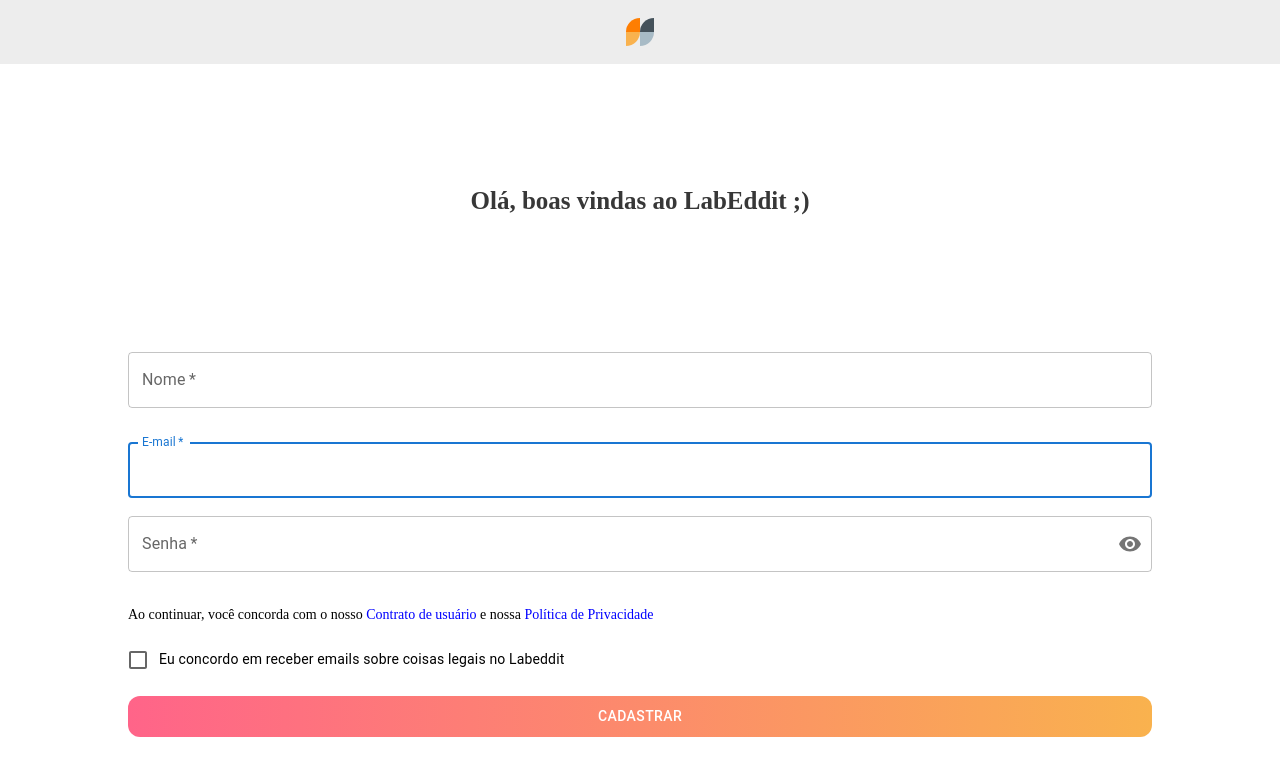
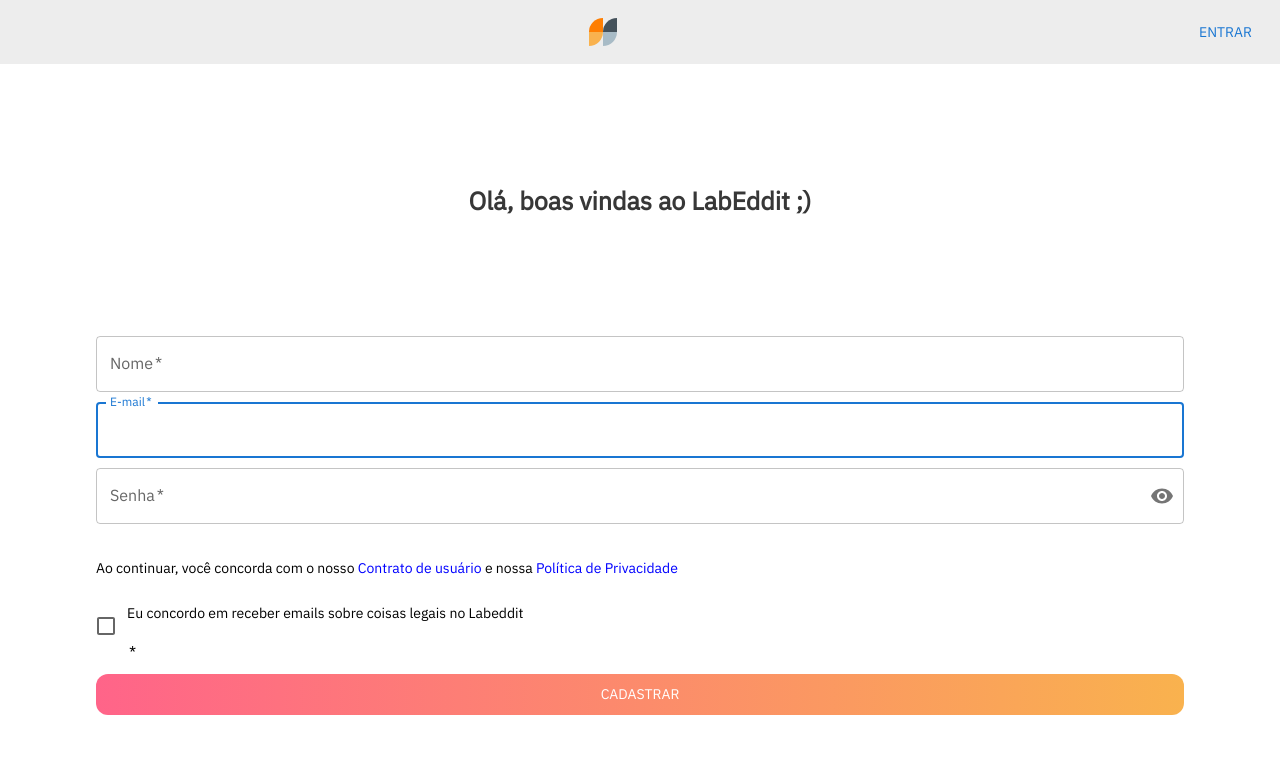
Before and after one commit to future4code/shaw-Layane-Juvito, a React (Create React App) app in the folder modulo3/projeto-labeddit/labeddit/: page /signup in a window 1280 px wide. Shown: the top 776 px of the page. Built offline with nearby package versions, Linux system fonts and the light colour scheme.

Commit message:
header pronto e alguns ajustes em signup e login

```diff
--- a/modulo3/projeto-labeddit/labeddit/public/index.html
+++ b/modulo3/projeto-labeddit/labeddit/public/index.html
@@ -12,6 +12,10 @@
 
     <link rel="manifest" href="%PUBLIC_URL%/manifest.json" />
 
+    <link rel="preconnect" href="https://fonts.googleapis.com">
+    <link rel="preconnect" href="https://fonts.gstatic.com" crossorigin>
+    <link href="https://fonts.googleapis.com/css2?family=IBM+Plex+Sans&display=swap" rel="stylesheet">
+
     <title>LabEddit</title>
   </head>
   <body>
--- a/modulo3/projeto-labeddit/labeddit/src/components/header/Header.jsx
+++ b/modulo3/projeto-labeddit/labeddit/src/components/header/Header.jsx
@@ -1,7 +1,8 @@
-import { Gray, LightGray, LightOrange, Orange, HeaderContainer, Logo } from "./style"
+import { Button } from '@mui/material'
+import { Gray, LightGray, LightOrange, Orange, HeaderContainer, Logo } from './style'
 
 
-const Header = () => {
+const Header = ({buttonContent, buttonClick}) => {
 
     return (
         <HeaderContainer>
@@ -13,6 +14,10 @@
 
             </Logo>
 
+            <Button onClick={buttonClick}>
+                {buttonContent}
+            </Button>
+
         </HeaderContainer>
     )
 }
--- a/modulo3/projeto-labeddit/labeddit/src/components/header/style.js
+++ b/modulo3/projeto-labeddit/labeddit/src/components/header/style.js
@@ -2,16 +2,19 @@
 
 export const HeaderContainer = styled.div`
     display:flex;
-    flex-direction: column;
     align-items: center;
-    justify-content: center;
+    justify-content: end;
     background-color: #EDEDED;
     width: 100vw;
     height: 8vh;
+    padding-right: 20px;
 ;
 
 `
 export const Logo = styled.div`
+    position: absolute;
+    top:center;
+    left:46vw;
     display: grid;
     grid-template-columns: repeat(2,auto);
     grid-template-rows: auto;
--- a/modulo3/projeto-labeddit/labeddit/src/globalStyle.js
+++ b/modulo3/projeto-labeddit/labeddit/src/globalStyle.js
@@ -5,5 +5,6 @@
         padding: 0;
         margin:0;
         box-sizing: border-box;
+        font-family: 'IBM Plex Sans', sans-serif;
     }
 `
--- a/modulo3/projeto-labeddit/labeddit/src/pages/login/LoginPage.jsx
+++ b/modulo3/projeto-labeddit/labeddit/src/pages/login/LoginPage.jsx
@@ -8,7 +8,7 @@
 import Visibility from '@mui/icons-material/Visibility'
 import VisibilityOff from '@mui/icons-material/VisibilityOff'
 import { Button, Checkbox, FormControlLabel, TextField } from '@mui/material'
-import { LoginContainer,LogoContainer, Title, SubTitle, Hr, Logo, Orange, Gray, LightOrange, LightGray, MainContainer } from './style'
+import { LoginContainer,LogoContainer, Title, SubTitle, Hr, Logo, Orange, Gray, LightOrange, LightGray, MainContainer, LoaderContainer } from './style'
 import { GlobalContext } from '../../global/GlobalContext'
 import { useNavigate } from 'react-router-dom'
 import CircularProgress from '@mui/material/CircularProgress'
@@ -22,7 +22,7 @@
     const { form, onChange } = useForm({
         password: '',
         email: '',
-      })
+    })
 
     const navigate = useNavigate()
 
@@ -77,10 +77,9 @@
                             <SubTitle>O projeto de rede social da Labenu</SubTitle>
                         </LogoContainer>
                         <MainContainer>
-                            <Box component={"form"} onSubmit={handleButtonClick} sx={{ display: 'flex', flexDirection: 'column', justifyContent: 'center', gap:'10px', width:'80%'}}>
+                            <Box component={"form"} onSubmit={handleButtonClick} sx={{ display: 'flex', flexDirection: 'column', justifyContent: 'center', gap:'10px', width:'85%'}}>
                                 <TextField
                                     variant="outlined"
-                                    margin="normal"
                                     required
                                     fullWidth
                                     id="email"
@@ -123,6 +122,7 @@
                                     />
                                 </FormControl>
                                 <FormControlLabel
+
                                     control={
                                         <Checkbox
                                             value={keepLogin}
@@ -162,9 +162,9 @@
 
                     </LoginContainer>
                     :
-                    <LoginContainer>
+                    <LoaderContainer>
                         <CircularProgress color="secondary" />
-                    </LoginContainer>
+                    </LoaderContainer>
             }
         </>
 
--- a/modulo3/projeto-labeddit/labeddit/src/pages/login/style.js
+++ b/modulo3/projeto-labeddit/labeddit/src/pages/login/style.js
@@ -72,3 +72,10 @@
   background: linear-gradient(90deg, #FF6489 0%, #F9B24E 100%);
   height: 1px;
 `
+export const LoaderContainer = styled.div`
+  display:flex;
+  align-items: center;
+  justify-content: center;
+  width: 100vw;
+  height: 92vh;
+`
--- a/modulo3/projeto-labeddit/labeddit/src/pages/signup/SignUpPage.jsx
+++ b/modulo3/projeto-labeddit/labeddit/src/pages/signup/SignUpPage.jsx
@@ -1,4 +1,4 @@
-import React from 'react'
+import React, { useContext, useEffect, useState } from 'react'
 import Box from '@mui/material/Box'
 import IconButton from '@mui/material/IconButton'
 import OutlinedInput from '@mui/material/OutlinedInput'
@@ -8,40 +8,40 @@
 import Visibility from '@mui/icons-material/Visibility'
 import VisibilityOff from '@mui/icons-material/VisibilityOff'
 import { Button, Checkbox, FormControlLabel, TextField } from '@mui/material'
-import { SignupContainer, TextContainer, MainContainer, TextDecoration, TextInfo } from './style'
+import { SignupContainer, TextContainer, MainContainer, TextDecoration, TextInfo, LoaderContainer } from './style'
 import { GlobalContext } from '../../global/GlobalContext'
 import { useNavigate } from 'react-router-dom'
 import CircularProgress from '@mui/material/CircularProgress'
 import Header from '../../components/header/Header'
+import { useForm } from '../../hooks/useForm'
 
 const SignUpPage = () => {
-    const [values, setValues] = React.useState({
+    const [values, setValues] = useState({
         showPassword: false,
-        postLogin: false
+        postLogin: false,
+        agree: false
     });
-    const [form, setForm] = React.useState({
+    const { form, onChange } = useForm({
+        username:'',
         password: '',
         email: '',
-    });
+      })
+
 
     const navigate = useNavigate()
 
-    const { states, setters, requests } = React.useContext(GlobalContext);
-    const { token, loading, keepLogin } = states
-    const { setToken, setkeepLogin } = setters
+    const { states, setters, requests } = useContext(GlobalContext);
+    const { token, loading} = states
+    const { setToken } = setters
     const { postRequest } = requests
 
-    React.useEffect(() => {
+    useEffect(() => {
         token && window.localStorage.setItem('token', token)
     }, [token])
 
-    React.useEffect(() => {
+    useEffect(() => {
         token && navigate('/feed')
     }, [loading])
-
-    const handleChange = (prop) => (event) => {
-        setForm({ ...form, [prop]: event.target.value });
-    };
 
     const handleClickShowPassword = () => {
         setValues({
@@ -61,17 +61,14 @@
                 "Content-Type": "application/json"
             }
         }
-        postRequest('users/login', form, headers, setToken)
-        setForm({
-            password: '',
-            email: '',
-        })
+        postRequest('users/signup', form, headers, setToken)
     }
-
-
     return (
         <>
-            <Header />
+            <Header
+                buttonContent = {'Entrar'}
+                buttonClick = {()=>navigate('/login')}
+            />
             {
                 !loading ?
                     <SignupContainer>
@@ -81,25 +78,22 @@
 
                         <MainContainer>
 
-                            <Box component={"form"} onSubmit={handleButtonClick} sx={{ display: 'flex', flexDirection: 'column', justifyContent: 'center', gap: '10px', width: '80%' }}>
+                            <Box component={"form"} onSubmit={handleButtonClick} sx={{ display: 'flex', flexDirection: 'column', justifyContent: 'center', gap:'10px', width: '85%' }}>
 
                                 <TextField
                                     variant="outlined"
-                                    margin="normal"
                                     required
                                     fullWidth
-                                    id="name"
+                                    id="username"
                                     label="Nome"
-                                    name="name"
-                                    autoComplete="name"
+                                    name="username"
+                                    autoComplete="username"
                                     autoFocus
-                                    value={form.name}
-                                    onChange={handleChange('name')}
+                                    value={form.username}
+                                    onChange={onChange}
                                 />
-
                                 <TextField
                                     variant="outlined"
-                                    margin="normal"
                                     required
                                     fullWidth
                                     id="email"
@@ -108,7 +102,7 @@
                                     autoComplete="email"
                                     autoFocus
                                     value={form.email}
-                                    onChange={handleChange('email')}
+                                    onChange={onChange}
                                 />
 
 
@@ -121,8 +115,9 @@
                                     <OutlinedInput
                                         id="outlined-adornment-password"
                                         type={values.showPassword ? 'text' : 'password'}
+                                        name={'password'}
                                         value={form.password}
-                                        onChange={handleChange('password')}
+                                        onChange={onChange}
                                         endAdornment={
                                             <InputAdornment position="end">
                                                 <IconButton
@@ -145,9 +140,13 @@
                                 <FormControlLabel
                                     control={
                                         <Checkbox
-                                            value={keepLogin}
-                                            onChange={((event) => setkeepLogin(event.target.checked))}
+                                            value={values.agree}
+                                            onChange={((event) => setValues({
+                                                ...values,
+                                                agree: event.target.checked
+                                            }))}
                                             color="primary"
+                                            required
                                         />
                                     }
                                     label={
@@ -171,9 +170,9 @@
                         </MainContainer>
                     </SignupContainer>
                     :
-                    <SignupContainer>
+                    <LoaderContainer>
                         <CircularProgress color="secondary" />
-                    </SignupContainer>
+                    </LoaderContainer>
             }
         </>
     )
--- a/modulo3/projeto-labeddit/labeddit/src/pages/signup/style.js
+++ b/modulo3/projeto-labeddit/labeddit/src/pages/signup/style.js
@@ -41,3 +41,10 @@
   cursor:pointer;
 
 `
+export const LoaderContainer = styled.div`
+  display:flex;
+  align-items: center;
+  justify-content: center;
+  width: 100vw;
+  height: 92vh;
+`
--- a/modulo3/projeto-labeddit/labeddit/src/styles/theme.js
+++ b/modulo3/projeto-labeddit/labeddit/src/styles/theme.js
@@ -2,16 +2,10 @@
 
 const theme = createTheme({
     palette: {
-        // primary: {
-        //   main: '#FF6489',
-        //   contrastText: '#ffffff',
-        // },
-        // secondary: {
-        //   light: '#0066ff',
-        //   main: '#0044ff',
-        //   // dark: will be calculated from palette.secondary.main,
-        //   contrastText: '#ffcc00',
-        // },
+
+    },
+    typography: {
+      fontFamily: 'IBM Plex Sans'
     },
     components:{
         MuiButton:{
```
